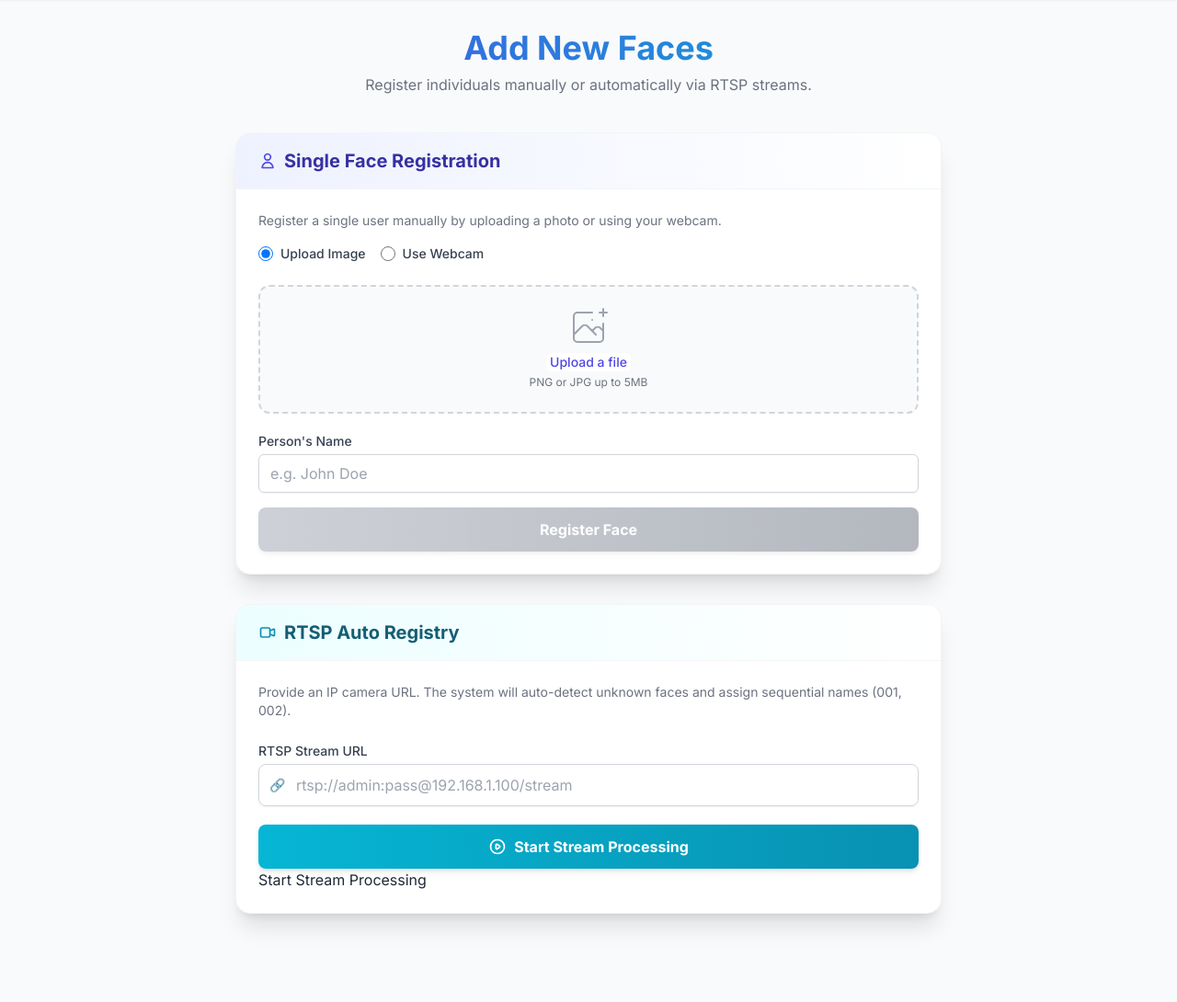
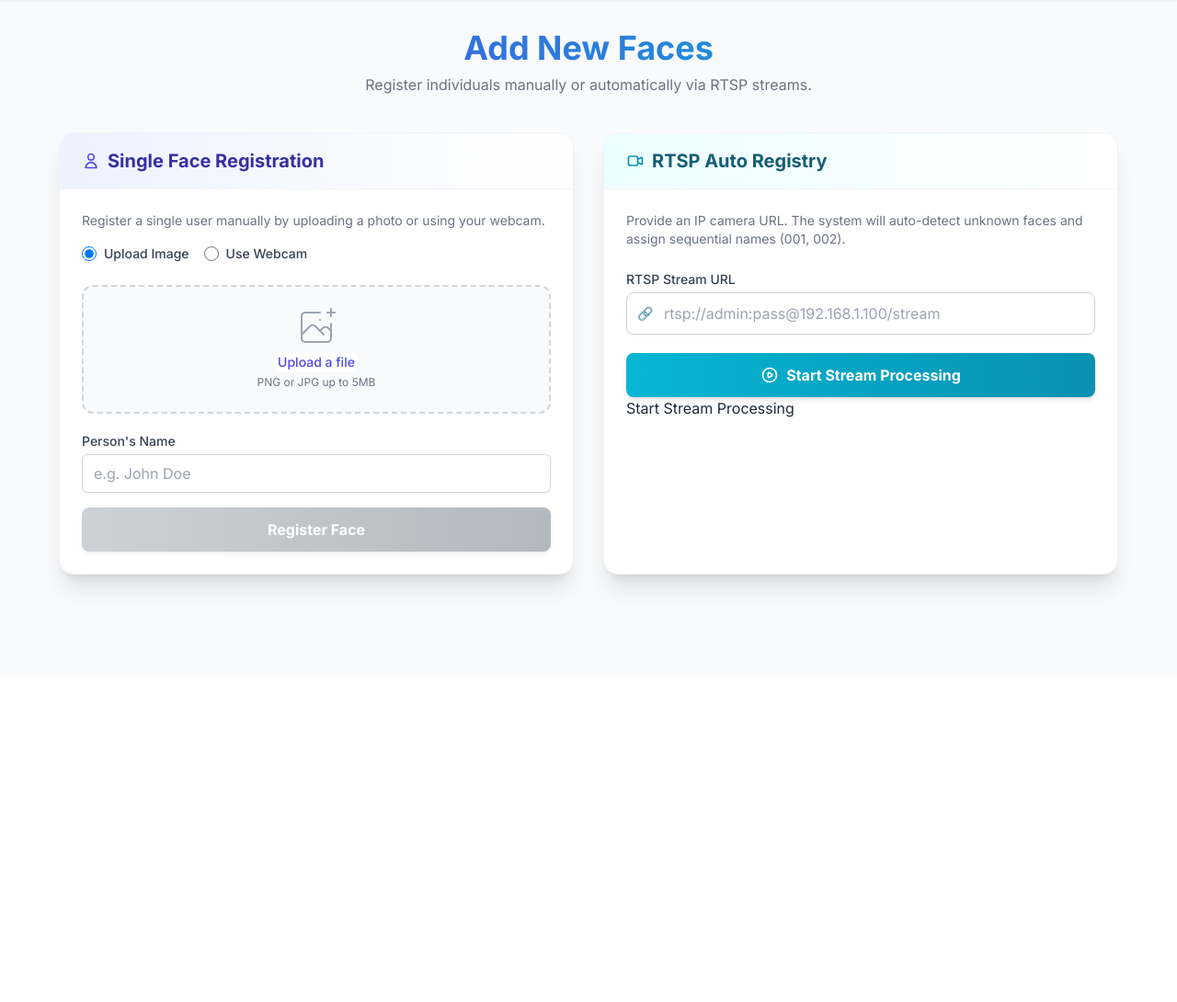
Before and after one commit to undela4/FRS, a FastAPI app: page /add_faces in a window 1280 px wide. Shown: the part 65-1155 px from the top of the page at 92% size. After the commit the page ends 713 px from the top, so only its background shows below. Run offline with FastAPI, Linux system fonts and the light colour scheme; some libraries are stand-ins or nearby versions.

Commit message:
style: Implement a responsive grid layout for the add faces page.

```diff
--- a/templates/add_faces.html
+++ b/templates/add_faces.html
@@ -9,7 +9,8 @@
         <p class="text-gray-500">Register individuals manually or automatically via RTSP streams.</p>
     </div>
 
-    <div class="max-w-3xl mx-auto space-y-8">
+        <div class="max-w-6xl mx-auto grid grid-cols-1 md:grid-cols-2 gap-8">
+
         <!-- Option 1: Single Face Registration -->
         <div
             class="bg-white rounded-2xl shadow-xl overflow-hidden border border-gray-100 transition-all hover:shadow-2xl">
```
